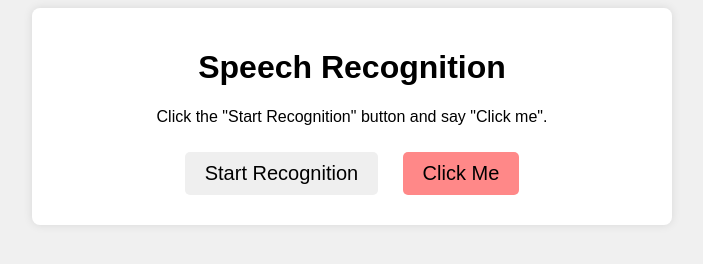
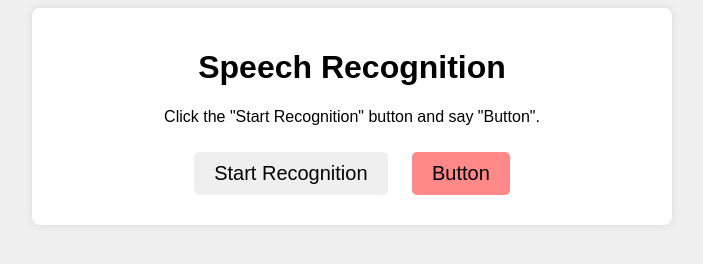
Before and after one commit to Umoren/basic-vui-demo, a plain HTML site: page index.html in a window 1280 px wide. Shown: the whole page, without its empty margins (288-991 px from the left). Drawn offline with Linux system fonts and the light colour scheme.

Commit message:
modified functionality

```diff
--- a/app.js
+++ b/app.js
@@ -43,9 +43,9 @@ function toggleRecognition() {
         console.log(word);
       }
 
-      if (transcript.toLowerCase() === "click me") {
+      if (transcript.toLowerCase().includes("button")) {
         targetButton.click();
-        console.log('The "Click me" command has been recognized.');
+        console.log('The "button" command has been recognized.');
       }
     };
 
--- a/index.html
+++ b/index.html
@@ -6,10 +6,10 @@
   <body>
     <div class="app">
       <h1>Speech Recognition</h1>
-      <p>Click the "Start Recognition" button and say "Click me".</p>
+      <p>Click the "Start Recognition" button and say "Button".</p>
 
       <button id="startButton" class="btn">Start Recognition</button>
-      <button id="targetButton" class="btn">Click Me</button>
+      <button id="targetButton" class="btn">Button</button>
 
       <div id="modal" class="modal">
         <div class="modal-content">
```
